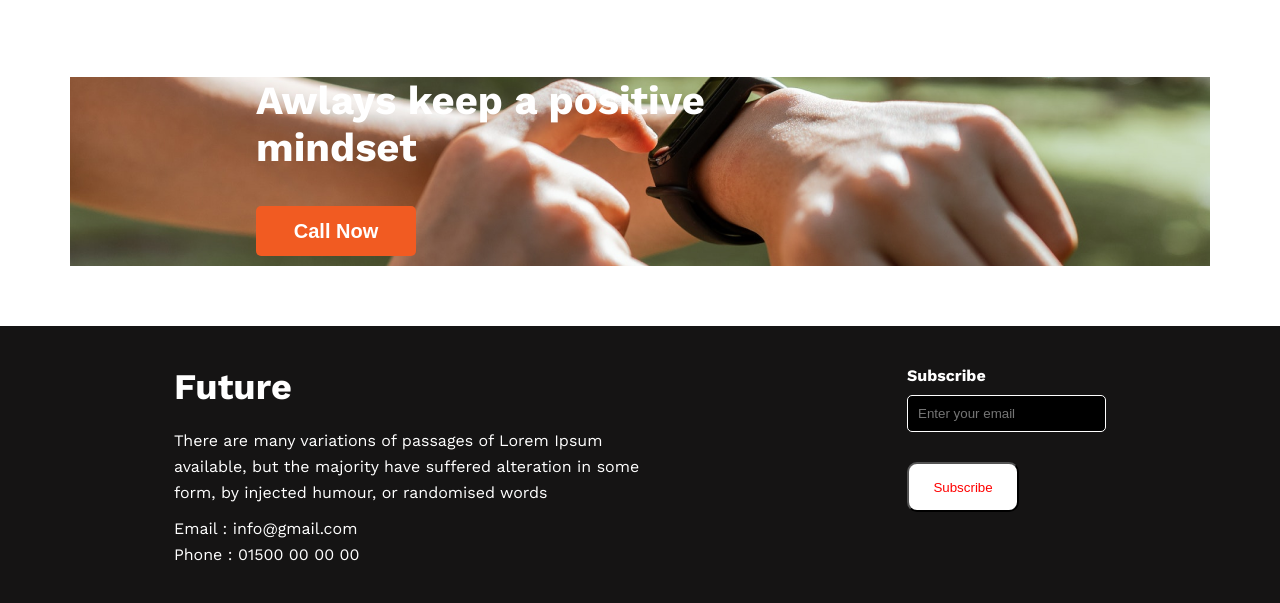
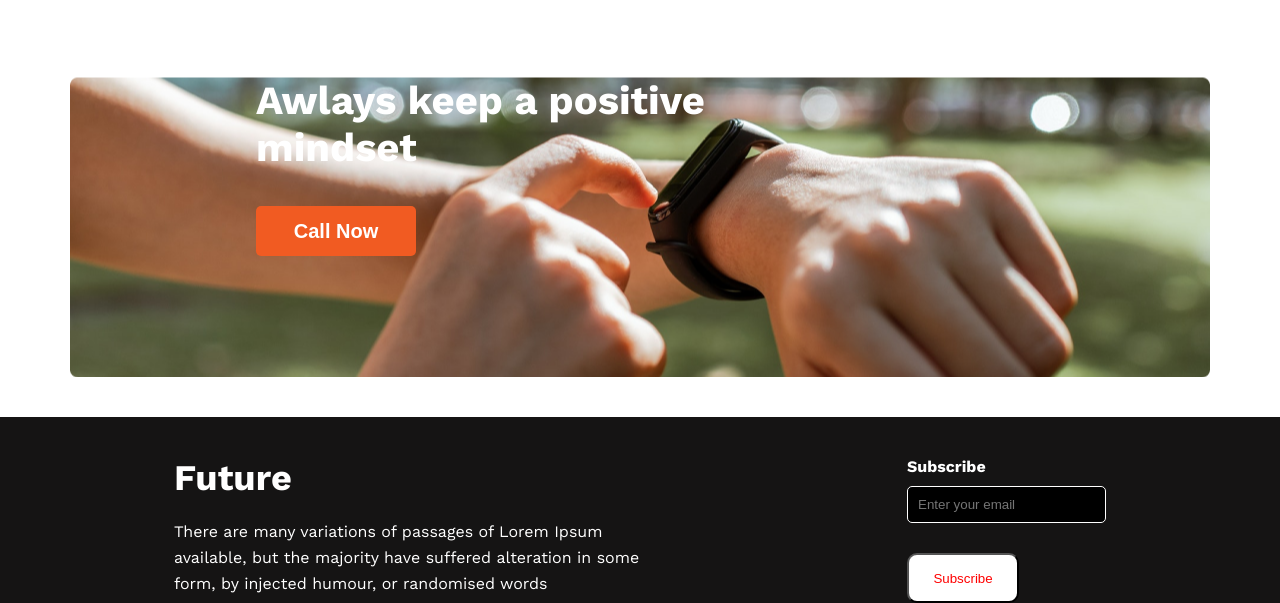
Before and after one commit to Labib91/New-Year-Project, a plain HTML site: page index.html in a window 1280 px wide. Shown: the part 2116-2719 px from the top of the page. Drawn offline with nearby package versions, Linux system fonts and the light colour scheme.

```diff
--- a/styles/year.css
+++ b/styles/year.css
@@ -112,10 +112,12 @@ ul li {
   margin-top: 20px;
 }
 .watch {
-  background-image: url("../images/watch.png");
+  background-image: url(../images/watch.png);
   background-position: center;
   background-repeat: no-repeat;
   border-radius: 5px;
+  height: 300px;
+  margin-bottom: 40px;
 }
 .watch-container {
   margin-left: 20%;
@@ -169,7 +171,10 @@ input {
   height: 50px;
   width: 112px;
   border-radius: 10px;
- color: red;
+  color: red;
+}
+.subcribe button:hover{
+  background-color: #000;
 }
 .subcribe input {
   margin-top: 10px;
```
